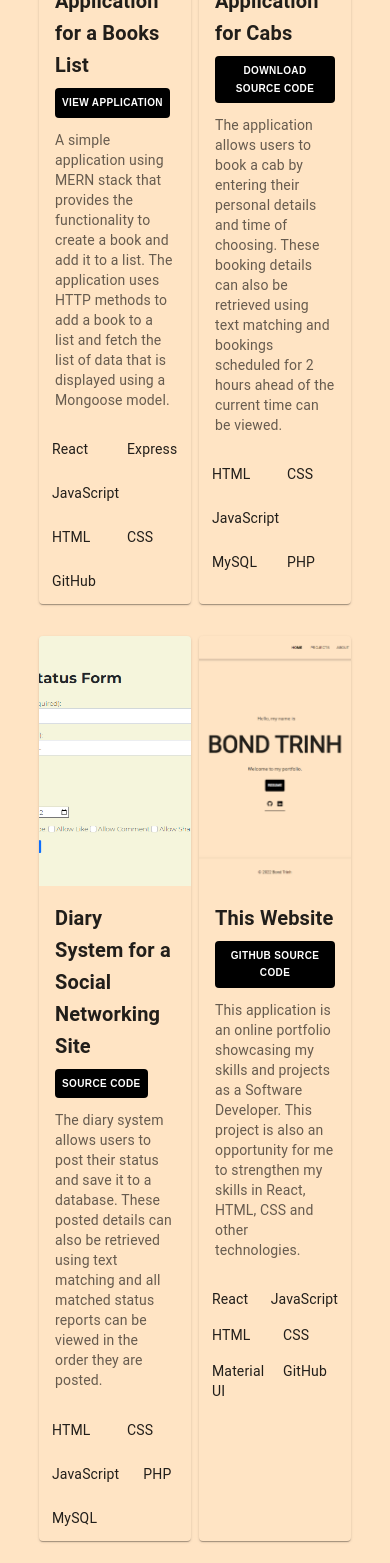
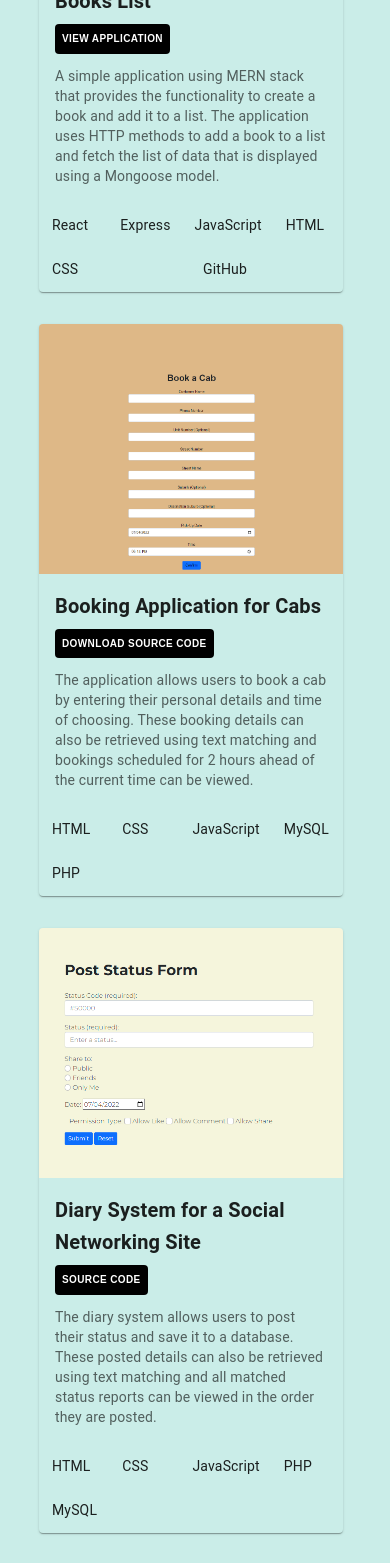
Before and after one commit to trinhbond/personal-portfolio, a React (Create React App) app: page /Projects in a window 390 px wide. Shown: the part 432-1995 px from the top of the page. Built offline with nearby package versions, Linux system fonts and the light colour scheme.

Commit message:
Fixed unresponsive cards on smaller dimensions.

```diff
--- a/src/components/Footer.js
+++ b/src/components/Footer.js
@@ -15,7 +15,7 @@ const Footer = () => {
         bottom: "0",
         textAlign: "center",
         justifyContent: "center",
-        backgroundColor: "bisque"
+        backgroundColor: "#caede8",
       }}>
       <Typography sx={{ color: "#000000" }}>&copy; 2022 Bond Trinh</Typography>
     </AppBar>
--- a/src/components/Header.js
+++ b/src/components/Header.js
@@ -69,7 +69,7 @@ export default function DrawerAppBar(props: Props) {
 
   return (
     <Box sx={{ display: "flex" }}>
-      <AppBar position="absolute" component="nav" style={{ padding: "15px 10%", backgroundColor: "bisque", color: "#000000" }}>
+      <AppBar position="absolute" component="nav" style={{ padding: "15px 10%", backgroundColor: "#caede8", color: "#000000" }}>
         <Toolbar>
           <IconButton
             color="inherit"
--- a/src/pages/Projects.js
+++ b/src/pages/Projects.js
@@ -42,8 +42,8 @@ export default function Projects() {
         <ThemeProvider theme={theme}>
             <Box sx={{ width: "75%" }} className="Box">
                 <Grid container rowSpacing={4} columnSpacing={{ xs: 1, sm: 2, md: 4 }} className="Grid">
-                    <Grid item xs={6} sx={{ maxWidth: 400, display: "flex", flexWrap: "wrap" }}>
-                        <Card sx={{ backgroundColor: "bisque" }}>
+                    <Grid item xs={6} sx={{ maxWidth: 400, display: "flex", flexWrap: "wrap" }} className="GridItem">
+                        <Card sx={{ backgroundColor: "#caede8" }}>
                         <CardMedia
                             component="img"
                             height="250"
@@ -88,8 +88,8 @@ export default function Projects() {
                             </CardActions>
                         </Card>
                     </Grid>
-                    <Grid item xs={6} sx={{ maxWidth: 400, display: "flex", flexWrap: "wrap" }}>
-                        <Card sx={{ backgroundColor: "bisque" }}>
+                    <Grid item xs={6} sx={{ maxWidth: 400, display: "flex", flexWrap: "wrap" }} className="GridItem">
+                        <Card sx={{ backgroundColor: "#caede8" }}>
                             <CardMedia
                                 component="img"
                                 height="250"
@@ -132,8 +132,8 @@ export default function Projects() {
                             </CardActions>
                         </Card>
                     </Grid>
-                    <Grid item xs={6} sx={{ maxWidth: 400, display: "flex", flexWrap: "wrap" }}>
-                        <Card sx={{ backgroundColor: "bisque" }}>
+                    <Grid item xs={6} sx={{ maxWidth: 400, display: "flex", flexWrap: "wrap" }} className="GridItem">
+                        <Card sx={{ backgroundColor: "#caede8" }}>
                             <CardMedia
                                     component="img"
                                     height="250"
@@ -176,8 +176,8 @@ export default function Projects() {
                             </CardActions>
                         </Card>
                     </Grid>
-                    <Grid item xs={6} sx={{ maxWidth: 400, display: "flex", flexWrap: "wrap" }}>
-                        <Card sx={{ backgroundColor: "bisque" }}>
+                    <Grid item xs={6} sx={{ maxWidth: 400, display: "flex", flexWrap: "wrap" }} className="GridItem">
+                        <Card sx={{ backgroundColor: "#caede8" }}>
                         <CardMedia
                                     component="img"
                                     height="250"
@@ -222,8 +222,8 @@ export default function Projects() {
                             </CardActions>
                         </Card>
                     </Grid>
-                    <Grid item xs={6} sx={{ maxWidth: 400, display: "flex", flexWrap: "wrap" }}>
-                        <Card sx={{ backgroundColor: "bisque" }}>
+                    <Grid item xs={6} sx={{ maxWidth: 400, display: "flex", flexWrap: "wrap" }} className="GridItem">
+                        <Card sx={{ backgroundColor: "#caede8" }}>
                             <CardActionArea>
                                 <CardContent>
                                     <Typography gutterBottom variant="h6" component="div" sx={{ fontWeight: "bold" }}>
--- a/src/styles/App.css
+++ b/src/styles/App.css
@@ -1,3 +1,6 @@
 * {
   font-family: sans-serif;
 }
+#root {
+  background-color: #caede8;
+}
--- a/src/styles/Contact.css
+++ b/src/styles/Contact.css
@@ -4,7 +4,6 @@
 #root {
     position: relative;
     min-height: 100vh;
-    background-color: #ffe4c4;
 }
 .Content {
     padding: 15px 10%;
@@ -16,6 +15,7 @@
     -moz-transform: translateX(-50%) translateY(-50%);
     -webkit-transform: translateX(-50%) translateY(-50%);
     transform: translateX(-50%) translateY(-50%);
+    background-color: #caede8;
 }
 .Content p {
     text-align: center;
--- a/src/styles/Projects.css
+++ b/src/styles/Projects.css
@@ -19,10 +19,15 @@
     font-weight: bold;
 }
 @media screen and (max-width: 768px) {
-    .projectsContainer h1 {
-        font-size: 3rem;
-    }
     .projectsContainer .Box {
         width: 100%;
+        padding: 0;
+    }
+    .projectsContainer .Grid {
+        width: 100%;
+        display: block;
+    }
+    .projectsContainer .Grid .GridItem {
+        max-width: 100%;
     }
 }
```
